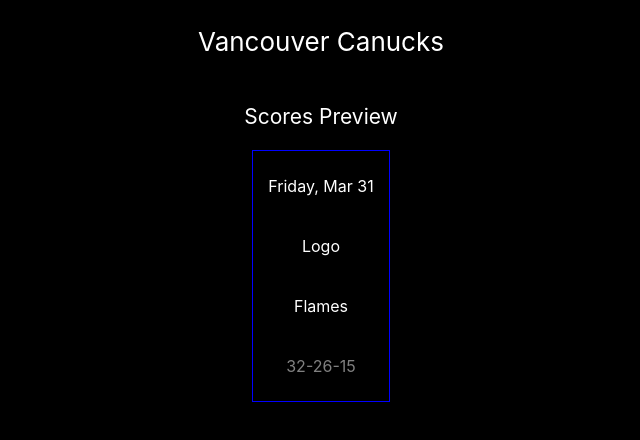
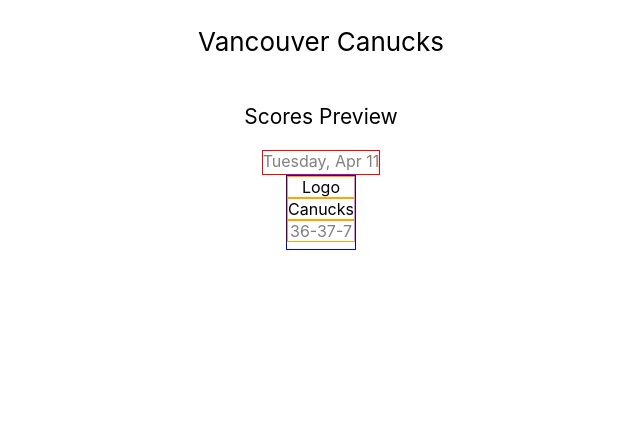
Before and after one commit to arabellsoft/bootcamp, a React (Create React App) app: page / in a window 1280 px wide. Shown: the top 440 px of the page, without its empty margins (319-959 px from the left). Built offline with nearby package versions, Linux system fonts and the light colour scheme.

Commit message:
stack items

```diff
--- a/src/App.css
+++ b/src/App.css
@@ -5,17 +5,14 @@
   flex-direction: column;
   align-items: top;
   justify-content: top;
-  background-color: black;
 }
 
 .App-header {
   font-size: calc(10px + 2vmin);
-  color: white;
 }
 
 .title {
   font-size: calc(5px + 2vmin);
-  color: white;
 }
 
 .App-link {
@@ -38,16 +35,20 @@
   background-color: violet;
 }
 
-.scores {
-  width: 300px;
-
-    align-content: center;
-    justify-content: center;
-    align-items: center;
-
+.scores-row {
+  width: auto;
+  border: 1px solid blue;
 }
 
-.flexContainer {
+.scores-top {
+  flex-grow: 1;
+}
+
+.scores-bottom {
+  flex-grow: 3;
+}
+
+.scoreColumn {
   height: 100%;
   padding: 0;
   margin: 0;
@@ -56,16 +57,33 @@
   justify-content: center;
 }
 
-.row {
-  width: auto;
+.scores {
+  display: flex;
+  flex-direction: column;
+  height: 100px;
+  align-items: center;
+  justify-content: center;
+}
+
+.one {
+  flex-grow: 1;
+  border: 1px solid red;
+}
+
+.two {
+  flex-grow: 3;
   border: 1px solid blue;
+  flex-direction: column;
+}
+
+.twoItem {
+  border: 1px solid orange;
 }
 
 .flexItem {
   padding: 5px;
   margin: 10px;
   line-height: 40px;
-  color: white;
   font-size: 1em;
   text-align: center;
 }
--- a/src/App.tsx
+++ b/src/App.tsx
@@ -14,14 +14,15 @@
         Scores Preview
       </p>
 
-      <div className="flexContainer">
-        <div className="row">
-          <div className="flexItem">Friday, Mar 31</div>
-          <div className="flexItem">Logo</div>
-          <div className="flexItem">Flames</div>
-          <div className="flexItem flexItemGray">32-26-15</div>
+      <div className="scores">
+        <div className="one flexItemGray">Tuesday, Apr 11</div>
+        <div className="two">
+          <div className="twoItem">Logo</div>
+          <div className="twoItem">Canucks</div>
+          <div className="twoItem flexItemGray">36-37-7</div>
         </div>
       </div>
+
     </div>
   );
 }
```
